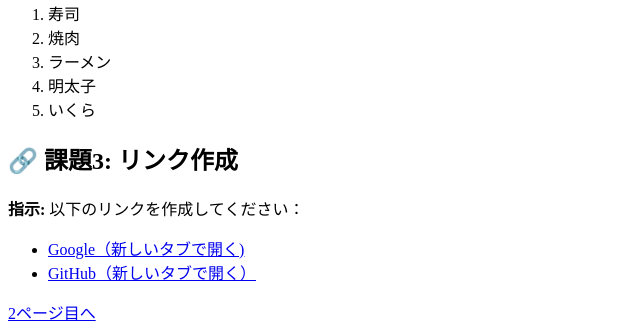
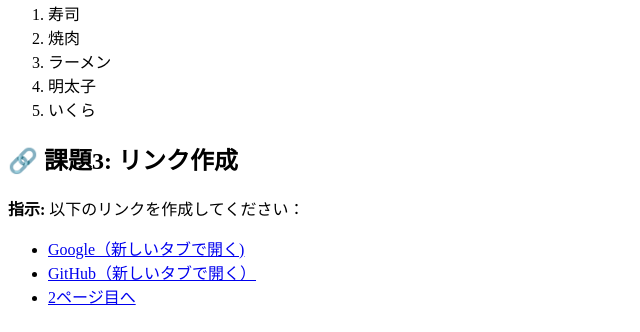
Before and after one commit to omu-aaa24055/omu-aaa24055.github.io, a plain HTML site: page index.html in a window 1280 px wide. Shown: the part 694-1026 px from the top of the page, without its empty margins (0-640 px from the left). Drawn offline with Linux system fonts and the light colour scheme.

Commit message:
Add link to second page in index.html

```diff
--- a/index.html
+++ b/index.html
@@ -42,8 +42,8 @@
         <ul>
             <li> <a href="https://www.google.co.jp">Google（新しいタブで開く)</a></li>
             <li><a href="https://github.com/">GitHub（新しいタブで開く）</a></li>
+            <li> <a href="second.html">2ページ目へ</a></li>
         </ul>
-        <a href="second.html">2ページ目へ</a>
       <!-- ここにリンクを作成してください -->
     </div>
 </body>
```
